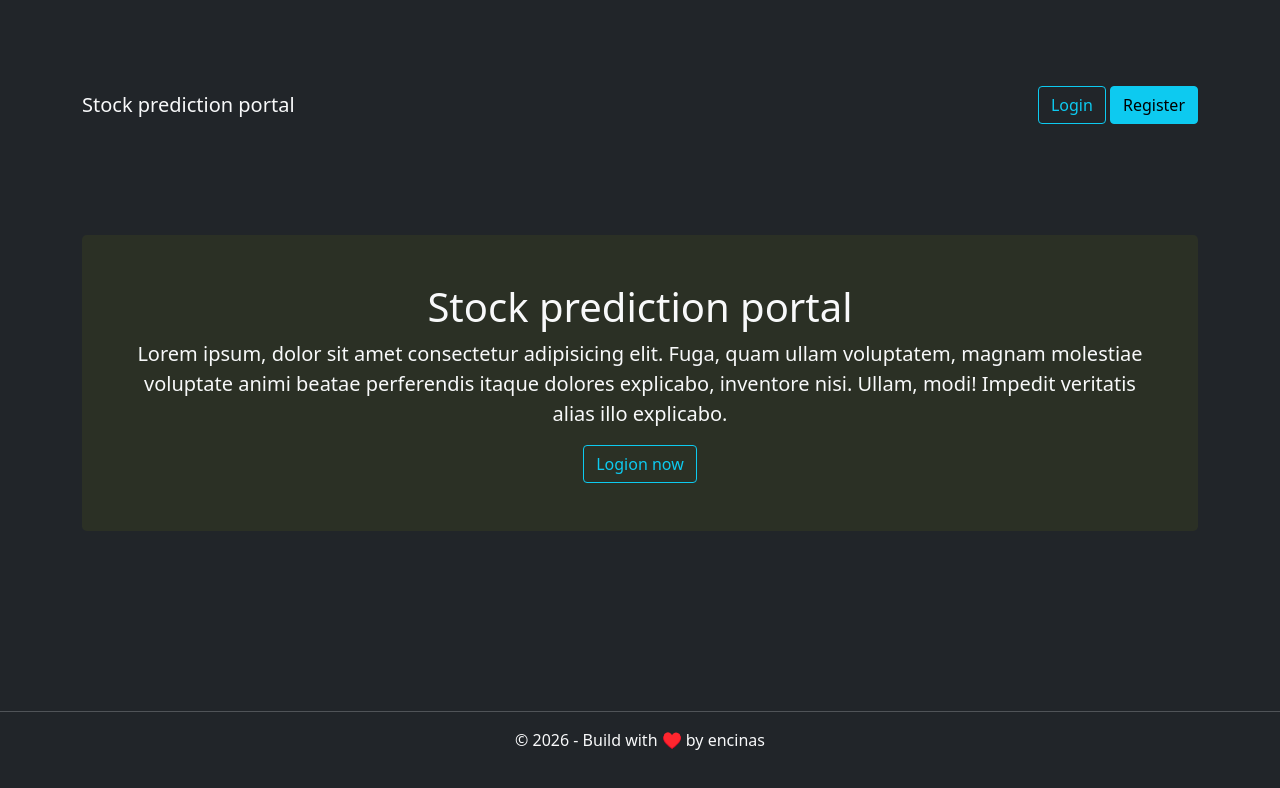
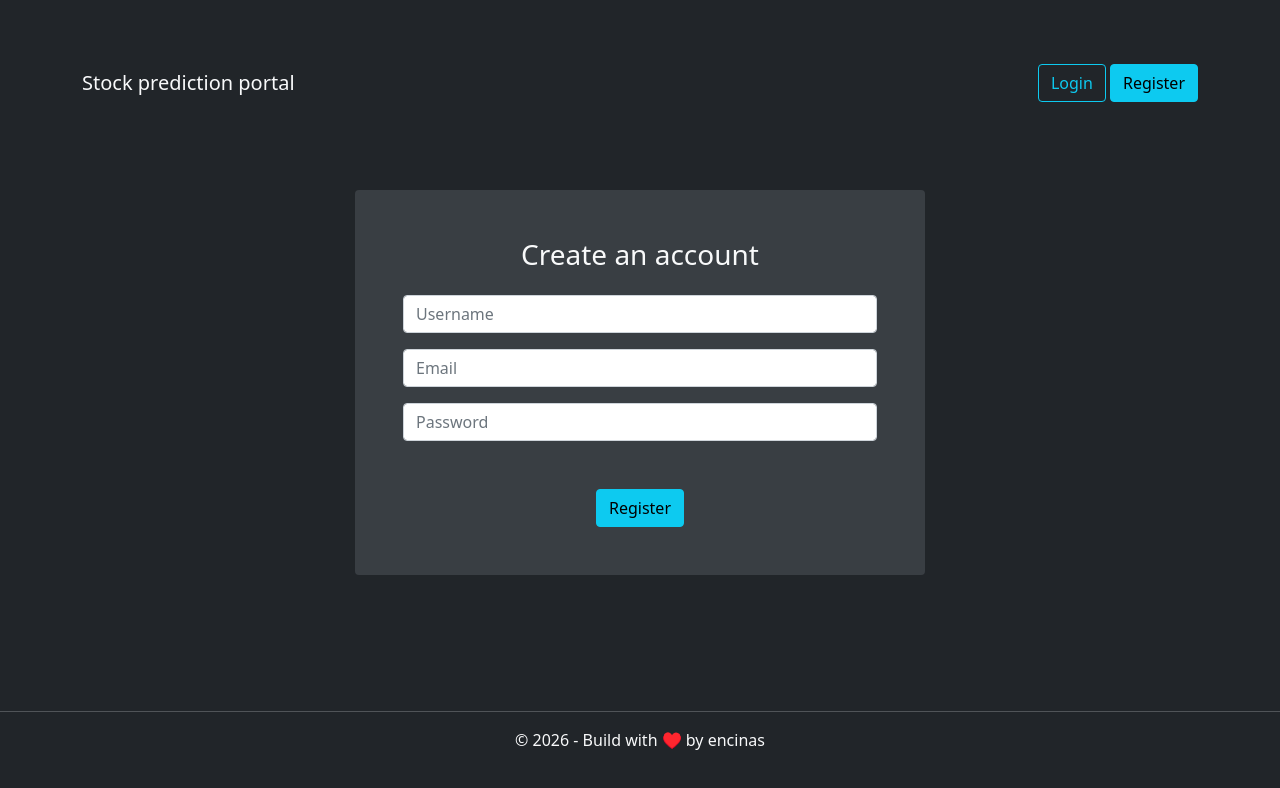
Before and after one commit to encinasj/StockPrediction, a React (Vite) app in the folder frontend-react/: page /register in a window 1280 px wide. Shown: the top 788 px of the page. Built offline with nearby package versions, Linux system fonts and the light colour scheme.

Commit message:
create a register form

```diff
--- a/frontend-react/package.json
+++ b/frontend-react/package.json
@@ -11,7 +11,8 @@
   },
   "dependencies": {
     "react": "^19.2.0",
-    "react-dom": "^19.2.0"
+    "react-dom": "^19.2.0",
+    "react-router-dom": "^7.13.0"
   },
   "devDependencies": {
     "@eslint/js": "^9.39.1",
--- a/frontend-react/src/App.jsx
+++ b/frontend-react/src/App.jsx
@@ -1,18 +1,25 @@
 import { useState } from 'react'
 import './assets/css/style.css'
+import Main from './assets/components/Main'
+import Register from './assets/components/Register'
 import Header from './assets/components/Header'
-import Main from './assets/components/Main'
 import Footer from './assets/components/Footer'
+import Login from './assets/components/Login'
+import {BrowserRouter,Routes,Route} from 'react-router-dom'
 
 function App() {
-
   return (
     <>
-      <Header/>
-      <Main/>
-      <Footer/>
+      <BrowserRouter>
+        <Header/>
+        <Routes>
+          <Route path='/' element={<Main/>} />
+          <Route path='/register' element={<Register/>} />
+          <Route path='/login' element={<Login/>} />
+        </Routes>
+        <Footer/>
+      </BrowserRouter>
     </>
   )
 }
-
 export default App
--- a/frontend-react/src/assets/components/Button.jsx
+++ b/frontend-react/src/assets/components/Button.jsx
@@ -1,9 +1,10 @@
 import React from 'react'
+import { Link } from 'react-router-dom'
 
 const Button = (props) => {
   return (
     <>
-        <a className={`btn ${props.class}`} href="#">{props.text}</a>
+        <Link className={`btn ${props.class}`} to={props.url}>{props.text}</Link>
     </>
   )
 }
--- a/frontend-react/src/assets/components/Header.jsx
+++ b/frontend-react/src/assets/components/Header.jsx
@@ -1,15 +1,16 @@
 import React from 'react'
 import Button from './Button'
+import { Link } from 'react-router-dom'
 
 const Header = () => {
   return (
     <>
         <nav className='navbar container'>
-          <a className='navbar-brand text-light pt-3 pb-3 align-items-start' href="">Stock prediction portal</a>
+          <Link className='navbar-brand text-light pt-3 pb-3 align-items-start' to="/">Stock prediction portal</Link>
           <div>
-           <Button text='Login' class="btn-outline-info"/>
+           <Button text='Login' class="btn-outline-info" url='/login'/>
             &nbsp;
-           <Button  text='Register' class="btn-info" />
+           <Button  text='Register' class="btn-info" url='/register' />
           </div>
         </nav>
         <br />
--- /dev/null
+++ b/frontend-react/src/assets/components/Login.jsx
@@ -0,0 +1,13 @@
+import React from 'react'
+
+const Login = () => {
+  return (
+    <>
+        <div className='container'>
+            <h1 className='text-light'>Login</h1>
+        </div>
+    </>
+  )
+}
+
+export default Login
--- a/frontend-react/src/assets/components/Main.jsx
+++ b/frontend-react/src/assets/components/Main.jsx
@@ -1,5 +1,6 @@
 import React from 'react'
 import Button from './Button'
+
 const Main = () => {
   return (
     <>
@@ -7,7 +8,7 @@ const Main = () => {
         <div className='p-5 text-center text-light bg-light-dark rounded-3'>
           <h1 className='text-light'>Stock prediction portal</h1>
           <p className='text-light lead'> Lorem ipsum, dolor sit amet consectetur adipisicing elit. Fuga, quam ullam voluptatem, magnam molestiae voluptate animi beatae perferendis itaque dolores explicabo, inventore nisi. Ullam, modi! Impedit veritatis alias illo explicabo.</p>
-           <Button  text='Logion now' class="btn-outline-info" />
+           <Button  text='Login now' class="btn-outline-info" url='/login'/>
         </div>
       </div>
     </>
--- /dev/null
+++ b/frontend-react/src/assets/components/Register.jsx
@@ -0,0 +1,27 @@
+import React,{useState} from 'react'
+
+const Register = () => {
+  const [Username, setUsername] = useState('')
+  const [email, setemail] = useState('')
+  const [password, setpassword] = useState('')
+
+  return (
+    <>
+      <div className='container'>
+          <div className='row justify-content-center'>
+            <div className='col-md-6 bg-light-dark p-5 rounded'>
+              <h3 className='text-light text-center mb-4'>Create an account</h3>
+              <form action="">
+                <input type="text" className="form-control mb-3" placeholder='Username' id="" />
+                <input type="email" className="form-control mb-3" placeholder='Email' id="" />
+                <input type="password" className="form-control mb-5" placeholder='Password' id="" />
+                <button type="submit" className='btn btn-info d-block mx-auto'>Register</button>
+              </form>
+            </div>
+          </div>
+      </div>
+    </>
+  )
+}
+
+export default Register
--- a/frontend-react/src/assets/css/style.css
+++ b/frontend-react/src/assets/css/style.css
@@ -3,7 +3,7 @@ body{
 }
 
 .bg-light-dark{
-    background-color: #2B3025;
+    background-color: #393e43;
 }
 #root{
     display: flex;
```
Also changed, not shown: 1 other file (tests, documents, lock files or other folders).
